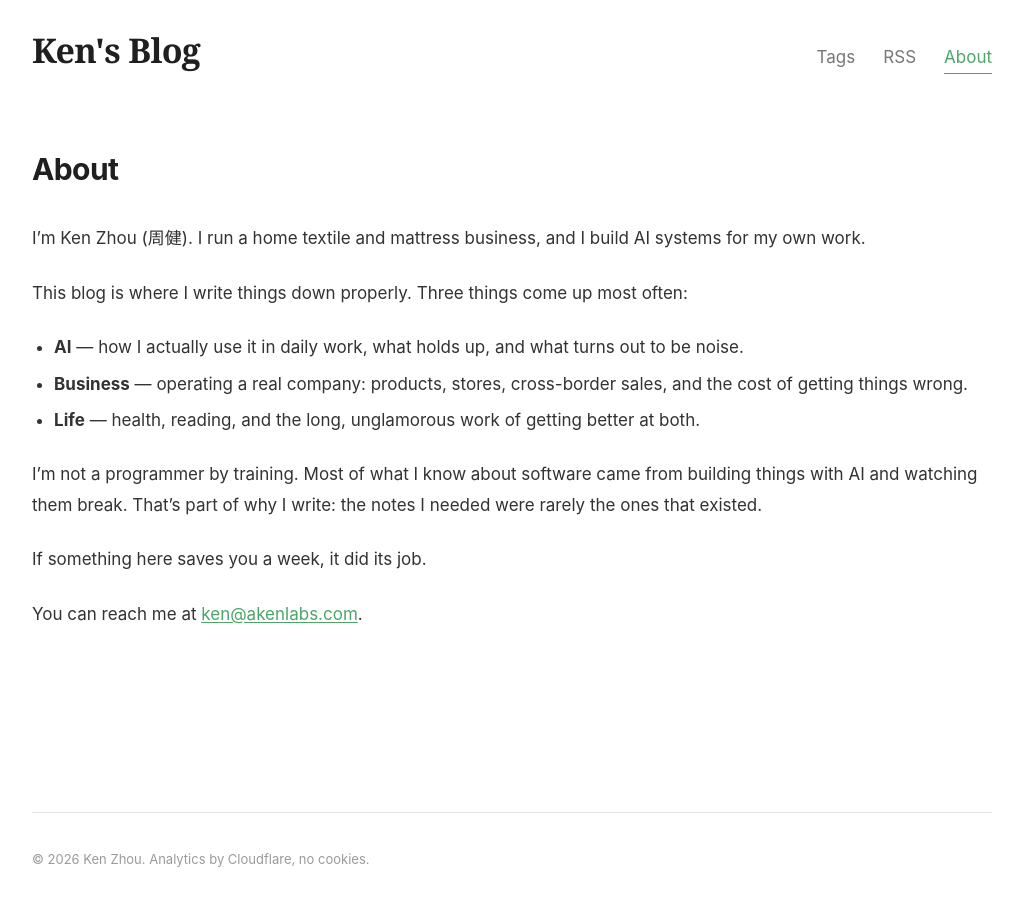
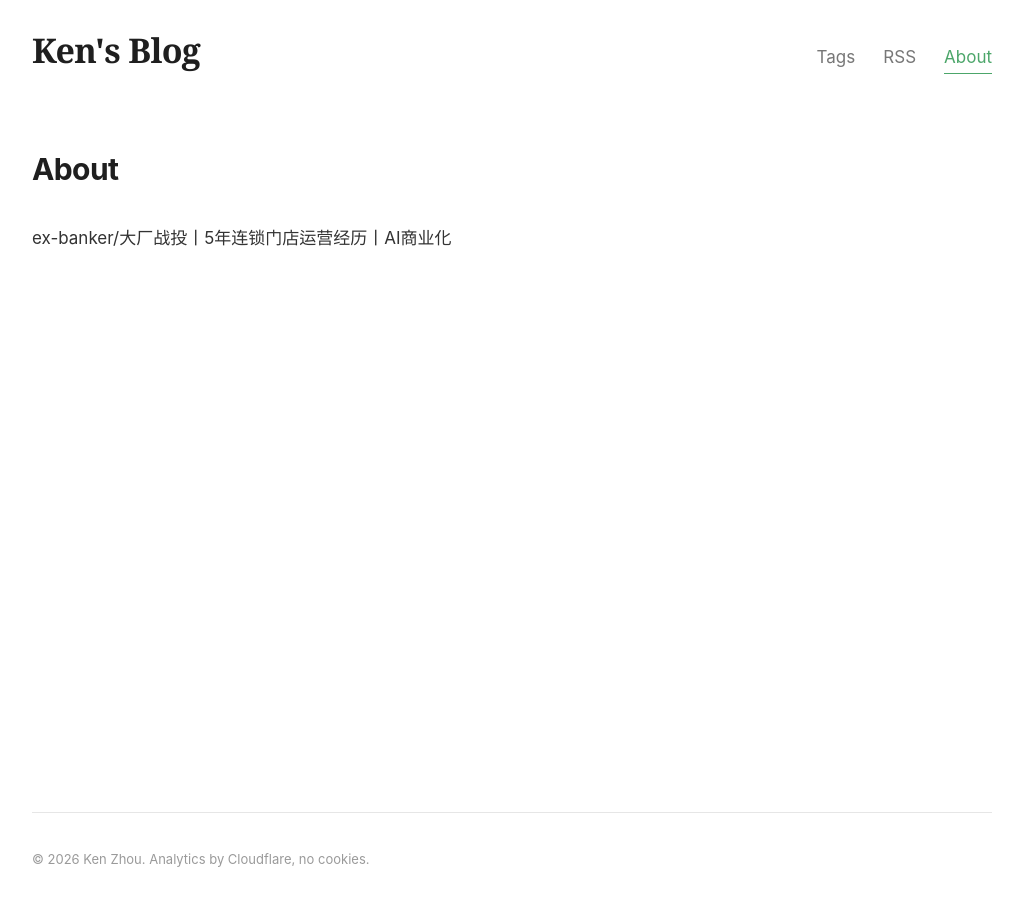
Before and after one commit to akenlabs/blog, a Jekyll site: the page built from about.md, in a window 1280 px wide. Shown: the whole page, without its empty margins (128-1151 px from the left). Built offline with Jekyll 4.4.1, drawn with Linux system fonts in a browser that asks for light colours.

Commit message:
content: update about page bio
Co-authored-by: Cursor <cursoragent@cursor.com>

```diff
--- a/about.md
+++ b/about.md
@@ -5,16 +5,4 @@ permalink: /about/
 description: "About Ken Zhou and this blog."
 ---
 
-I'm Ken Zhou (周健). I run a home textile and mattress business, and I build AI systems for my own work.
-
-This blog is where I write things down properly. Three things come up most often:
-
-- **AI** — how I actually use it in daily work, what holds up, and what turns out to be noise.
-- **Business** — operating a real company: products, stores, cross-border sales, and the cost of getting things wrong.
-- **Life** — health, reading, and the long, unglamorous work of getting better at both.
-
-I'm not a programmer by training. Most of what I know about software came from building things with AI and watching them break. That's part of why I write: the notes I needed were rarely the ones that existed.
-
-If something here saves you a week, it did its job.
-
-You can reach me at [ken@akenlabs.com](mailto:ken@akenlabs.com).
+ex-banker/大厂战投丨5年连锁门店运营经历丨AI商业化
```
